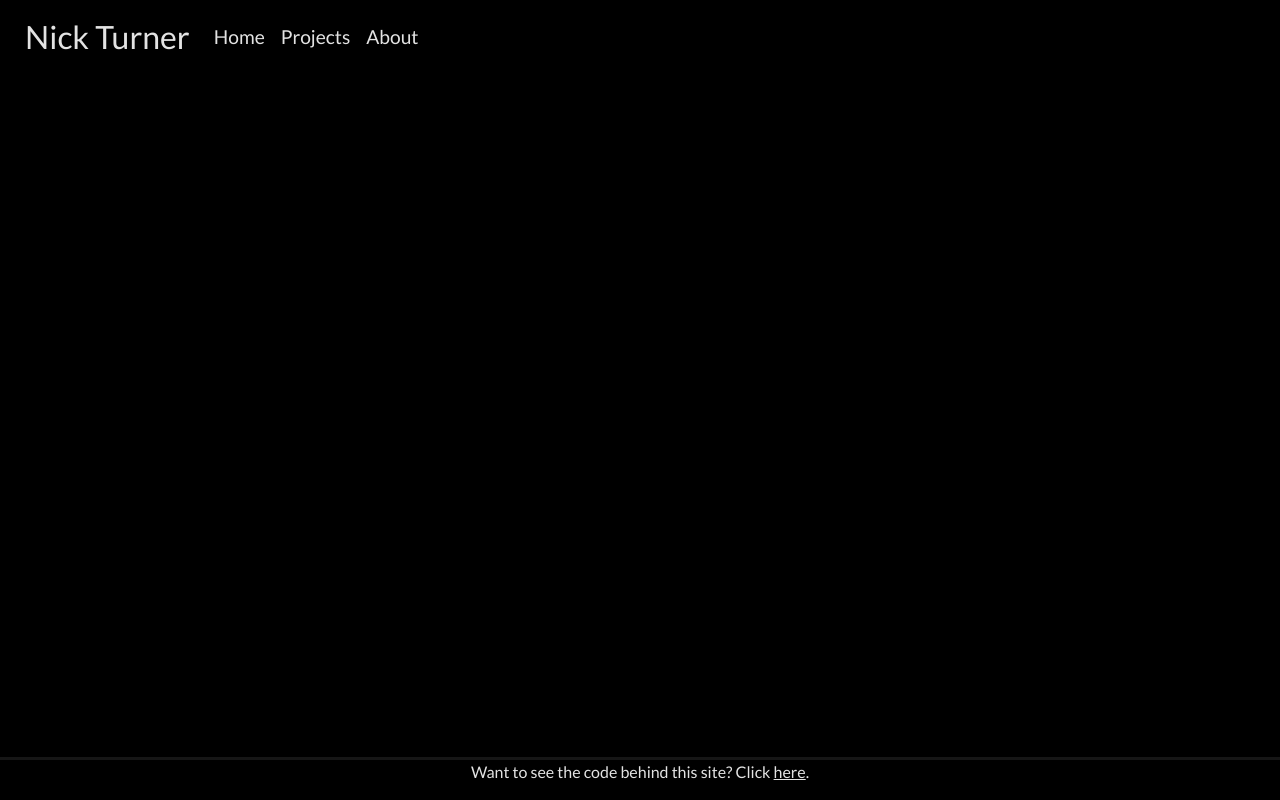
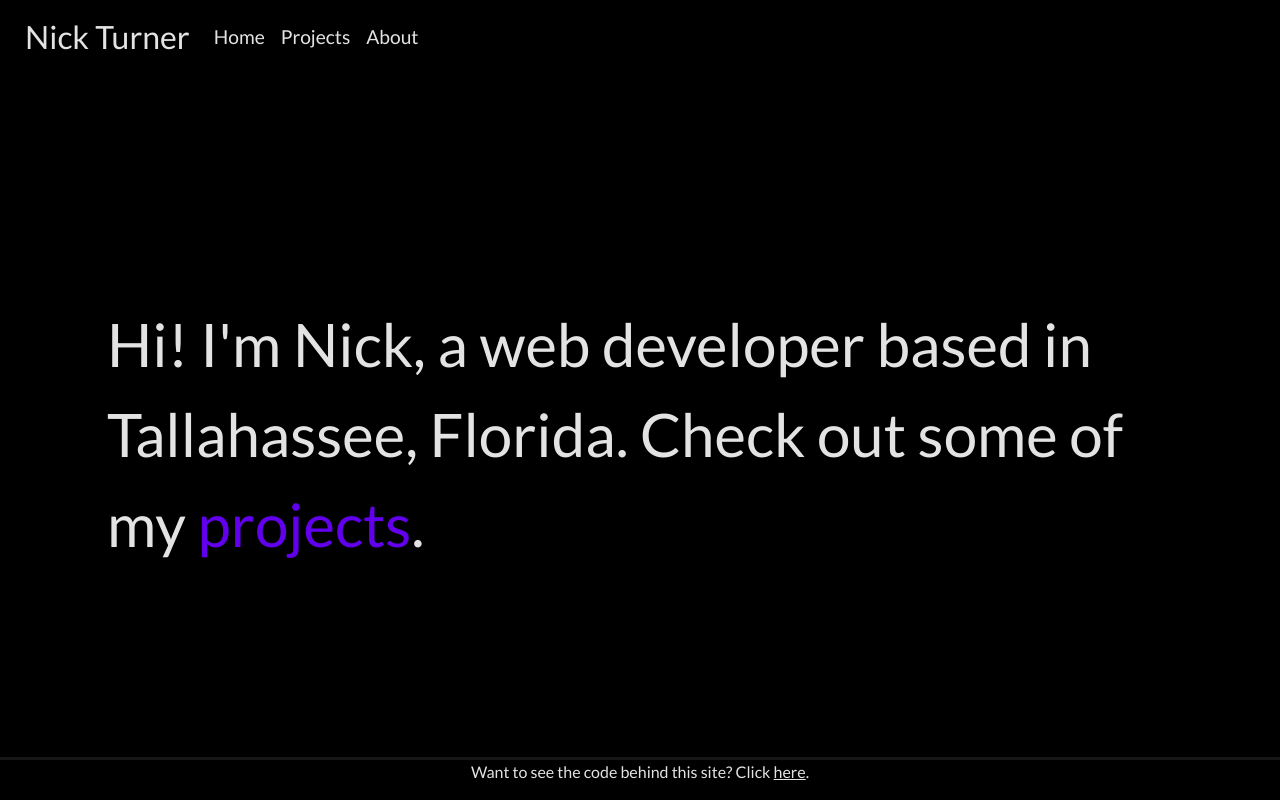
Before and after one commit to Clodus-NT/personal-site, a React (Create React App) app: page / in a window 1280 px wide. Built offline with nearby package versions, Linux system fonts and the light colour scheme.

Commit message:
trying to configure HashRouter aas BrowserRouter seems to be causing issues with gh-pages

```diff
--- a/src/App.js
+++ b/src/App.js
@@ -1,6 +1,7 @@
 import React from 'react';
 // import 'bootstrap/dist/css/bootstrap.min.css';
-import { BrowserRouter as Router, Route, Routes, } from "react-router-dom";
+// import { BrowserRouter as Router, Route, Routes, } from "react-router-dom";
+import { HashRouter as Router, Route, Routes, } from "react-router-dom";
 import MenuBar from './components/menu-bar/MenuBar';
 import MainView from './components/main-view/MainView';
 import About from './components/about/About';
@@ -12,11 +13,11 @@ function App() {
   return (
     <div className="App">
       <MenuBar />
-      <Router basename={'/personal-site/'}>
+      <Router>
         <Routes>
-            <Route exact path='/personal-site/' element={ <MainView />} />
-            <Route exact path='/personal-site/projects' element={ <Projects/> } />
-            <Route exact path='/personal-site/about' element={ <About/> } />
+            <Route exact path='/' element={ <MainView />} />
+            <Route exact path='/projects' element={ <Projects/> } />
+            <Route exact path='/about' element={ <About/> } />
         </Routes>
       </Router>
       <Footer />
```
